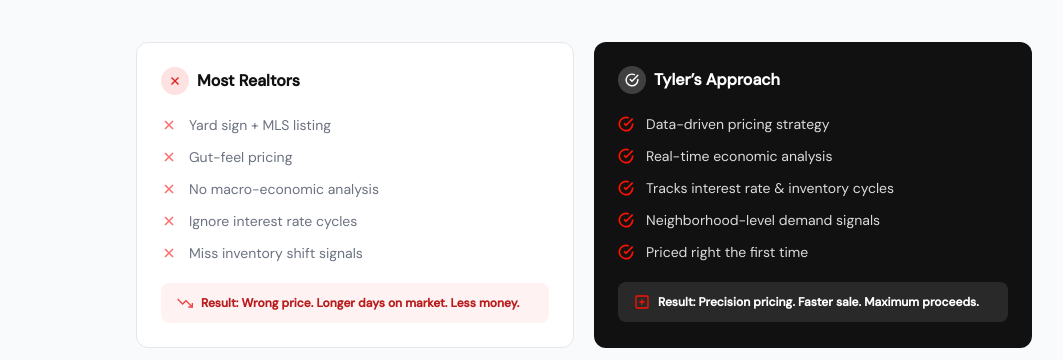
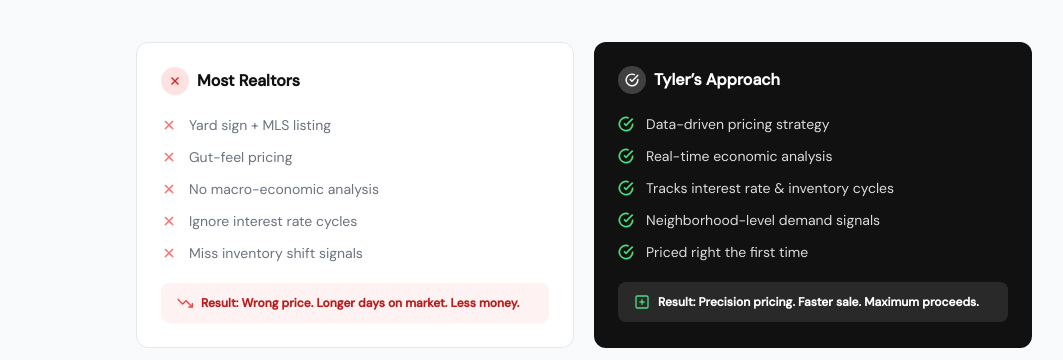
Before and after one commit to mrsellershomes/mrsellers-homes, a plain HTML site: page go.html in a window 1280 px wide. Shown: the part 2707-3067 px from the top of the page, without its empty margins (56-1119 px from the left). Drawn offline with nearby package versions, Linux system fonts and the light colour scheme; a script that the page names is missing; a web font is replaced by a local one.

Commit message:
Change Tyler's Approach icons from red to green
Co-Authored-By: Claude Sonnet 4.6 <noreply@anthropic.com>

```diff
--- a/go.html
+++ b/go.html
@@ -408,14 +408,14 @@
             <h3 class="font-bold text-base text-white">Tyler&rsquo;s Approach</h3>
           </div>
           <ul class="space-y-3">
-            <li class="flex items-center gap-3"><svg class="w-4 h-4 text-primary shrink-0" xmlns="http://www.w3.org/2000/svg" viewBox="0 0 24 24" fill="none" stroke="currentColor" stroke-width="2.5"><path d="M22 11.08V12a10 10 0 1 1-5.93-9.14"/><polyline points="22 4 12 14.01 9 11.01"/></svg><span class="text-sm text-white/85">Data-driven pricing strategy</span></li>
-            <li class="flex items-center gap-3"><svg class="w-4 h-4 text-primary shrink-0" xmlns="http://www.w3.org/2000/svg" viewBox="0 0 24 24" fill="none" stroke="currentColor" stroke-width="2.5"><path d="M22 11.08V12a10 10 0 1 1-5.93-9.14"/><polyline points="22 4 12 14.01 9 11.01"/></svg><span class="text-sm text-white/85">Real-time economic analysis</span></li>
-            <li class="flex items-center gap-3"><svg class="w-4 h-4 text-primary shrink-0" xmlns="http://www.w3.org/2000/svg" viewBox="0 0 24 24" fill="none" stroke="currentColor" stroke-width="2.5"><path d="M22 11.08V12a10 10 0 1 1-5.93-9.14"/><polyline points="22 4 12 14.01 9 11.01"/></svg><span class="text-sm text-white/85">Tracks interest rate &amp; inventory cycles</span></li>
-            <li class="flex items-center gap-3"><svg class="w-4 h-4 text-primary shrink-0" xmlns="http://www.w3.org/2000/svg" viewBox="0 0 24 24" fill="none" stroke="currentColor" stroke-width="2.5"><path d="M22 11.08V12a10 10 0 1 1-5.93-9.14"/><polyline points="22 4 12 14.01 9 11.01"/></svg><span class="text-sm text-white/85">Neighborhood-level demand signals</span></li>
-            <li class="flex items-center gap-3"><svg class="w-4 h-4 text-primary shrink-0" xmlns="http://www.w3.org/2000/svg" viewBox="0 0 24 24" fill="none" stroke="currentColor" stroke-width="2.5"><path d="M22 11.08V12a10 10 0 1 1-5.93-9.14"/><polyline points="22 4 12 14.01 9 11.01"/></svg><span class="text-sm text-white/85">Priced right the first time</span></li>
+            <li class="flex items-center gap-3"><svg class="w-4 h-4 text-green-400 shrink-0" xmlns="http://www.w3.org/2000/svg" viewBox="0 0 24 24" fill="none" stroke="currentColor" stroke-width="2.5"><path d="M22 11.08V12a10 10 0 1 1-5.93-9.14"/><polyline points="22 4 12 14.01 9 11.01"/></svg><span class="text-sm text-white/85">Data-driven pricing strategy</span></li>
+            <li class="flex items-center gap-3"><svg class="w-4 h-4 text-green-400 shrink-0" xmlns="http://www.w3.org/2000/svg" viewBox="0 0 24 24" fill="none" stroke="currentColor" stroke-width="2.5"><path d="M22 11.08V12a10 10 0 1 1-5.93-9.14"/><polyline points="22 4 12 14.01 9 11.01"/></svg><span class="text-sm text-white/85">Real-time economic analysis</span></li>
+            <li class="flex items-center gap-3"><svg class="w-4 h-4 text-green-400 shrink-0" xmlns="http://www.w3.org/2000/svg" viewBox="0 0 24 24" fill="none" stroke="currentColor" stroke-width="2.5"><path d="M22 11.08V12a10 10 0 1 1-5.93-9.14"/><polyline points="22 4 12 14.01 9 11.01"/></svg><span class="text-sm text-white/85">Tracks interest rate &amp; inventory cycles</span></li>
+            <li class="flex items-center gap-3"><svg class="w-4 h-4 text-green-400 shrink-0" xmlns="http://www.w3.org/2000/svg" viewBox="0 0 24 24" fill="none" stroke="currentColor" stroke-width="2.5"><path d="M22 11.08V12a10 10 0 1 1-5.93-9.14"/><polyline points="22 4 12 14.01 9 11.01"/></svg><span class="text-sm text-white/85">Neighborhood-level demand signals</span></li>
+            <li class="flex items-center gap-3"><svg class="w-4 h-4 text-green-400 shrink-0" xmlns="http://www.w3.org/2000/svg" viewBox="0 0 24 24" fill="none" stroke="currentColor" stroke-width="2.5"><path d="M22 11.08V12a10 10 0 1 1-5.93-9.14"/><polyline points="22 4 12 14.01 9 11.01"/></svg><span class="text-sm text-white/85">Priced right the first time</span></li>
           </ul>
           <div class="mt-5 bg-white/10 rounded-lg px-4 py-3 flex items-center gap-2">
-            <svg class="w-4 h-4 text-primary shrink-0" xmlns="http://www.w3.org/2000/svg" viewBox="0 0 24 24" fill="none" stroke="currentColor" stroke-width="2"><rect x="3" y="3" width="18" height="18" rx="2" ry="2"/><line x1="12" y1="8" x2="12" y2="16"/><line x1="8" y1="12" x2="16" y2="12"/></svg>
+            <svg class="w-4 h-4 text-green-400 shrink-0" xmlns="http://www.w3.org/2000/svg" viewBox="0 0 24 24" fill="none" stroke="currentColor" stroke-width="2"><rect x="3" y="3" width="18" height="18" rx="2" ry="2"/><line x1="12" y1="8" x2="12" y2="16"/><line x1="8" y1="12" x2="16" y2="12"/></svg>
             <span class="text-xs text-white font-semibold">Result: Precision pricing. Faster sale. Maximum proceeds.</span>
           </div>
         </div>
```
